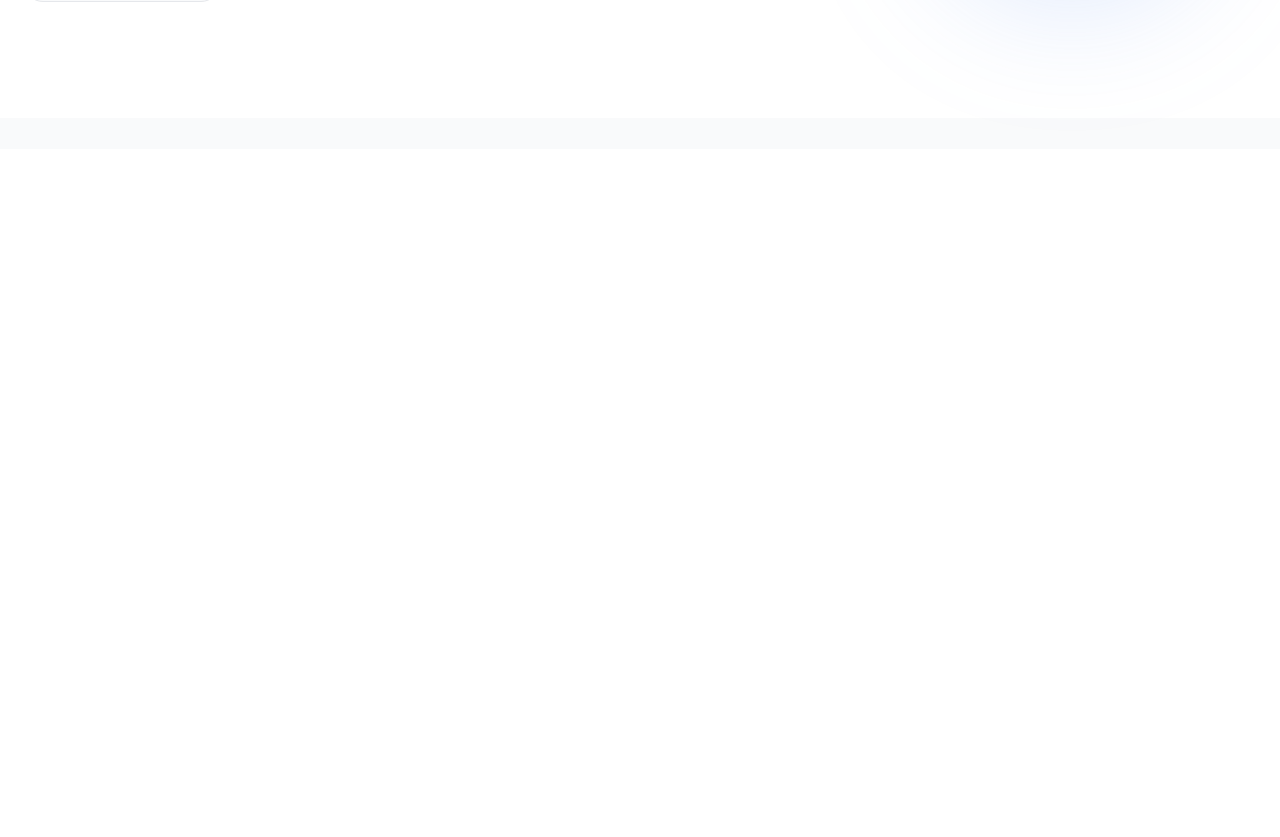
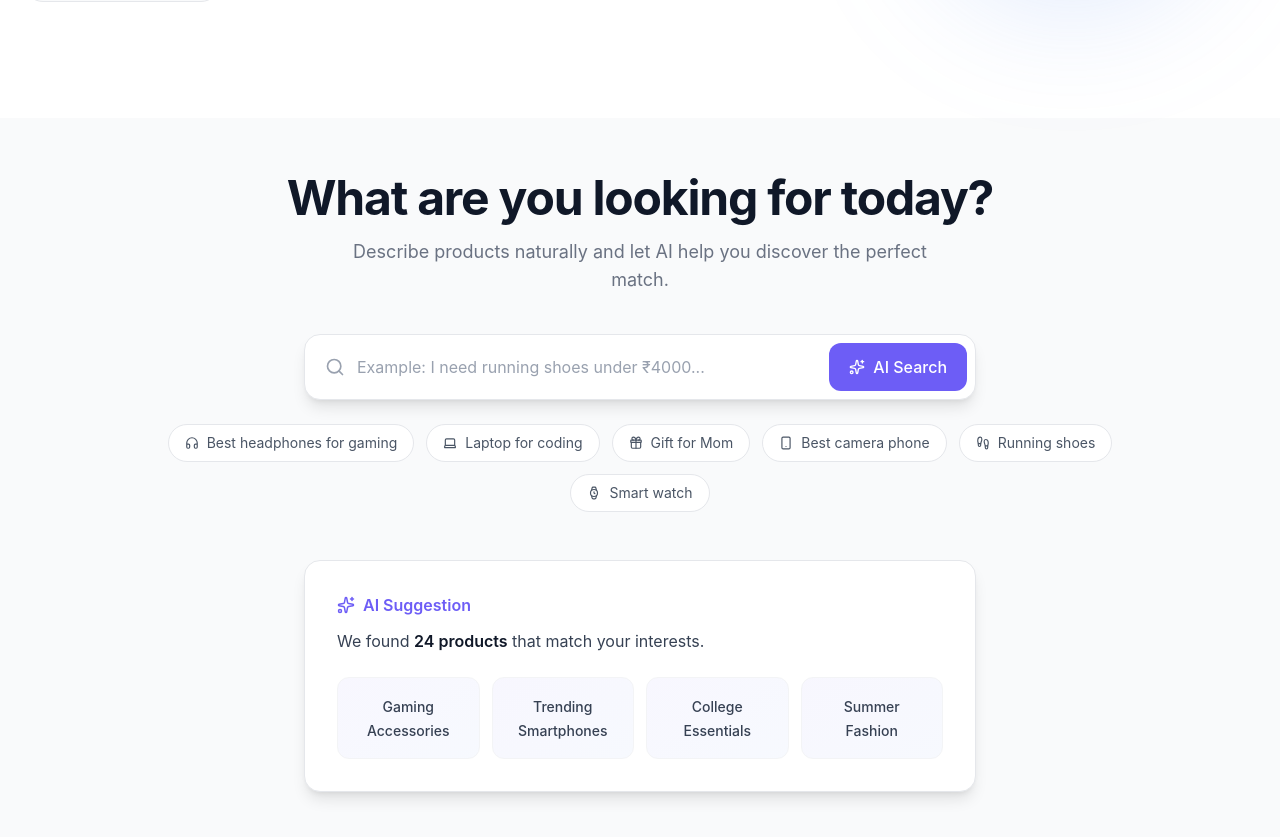
Before and after one commit to shruti-verma49/ShopSense-AI, a React app in the folder frontend/: page / in a window 1280 px wide. Shown: the part 651-1488 px from the top of the page. Before the commit the page ends 800 px from the top, so only its background shows below. Built offline with nearby package versions, Linux system fonts and the light colour scheme; the HTML template or start-up script is replaced by a standard one.

Commit message:
Built AI Shopping Search Section

```diff
--- a/frontend/src/App.jsx
+++ b/frontend/src/App.jsx
@@ -1,11 +1,13 @@
 import Navbar from "./components/Navbar";
 import Hero from "./components/Hero";
+import AISearch from "./components/AISearch";
 
 function App() {
   return (
     <div className="min-h-screen bg-gray-50">
       <Navbar />
       <Hero />
+      <AISearch />
     </div>
   );
 }
--- /dev/null
+++ b/frontend/src/components/AISearch.jsx
@@ -0,0 +1,118 @@
+import { useState } from "react";
+import { motion } from "framer-motion";
+import { Sparkles, Search, Headphones, Laptop, Gift, Smartphone, Footprints, Watch } from "lucide-react";
+
+function AISearch() {
+  const [query, setQuery] = useState("");
+
+  const suggestionChips = [
+    { icon: Headphones, label: "Best headphones for gaming" },
+    { icon: Laptop, label: "Laptop for coding" },
+    { icon: Gift, label: "Gift for Mom" },
+    { icon: Smartphone, label: "Best camera phone" },
+    { icon: Footprints, label: "Running shoes" },
+    { icon: Watch, label: "Smart watch" },
+  ];
+
+  const suggestedCategories = [
+    "Gaming Accessories",
+    "Trending Smartphones",
+    "College Essentials",
+    "Summer Fashion",
+  ];
+
+  return (
+    <section className="bg-gray-50">
+      <div className="max-w-5xl mx-auto px-6 pt-14 pb-20">
+
+        {/* Heading */}
+        <motion.div
+          initial={{ opacity: 0, y: 20 }}
+          whileInView={{ opacity: 1, y: 0 }}
+          viewport={{ once: true }}
+          transition={{ duration: 0.6, ease: "easeOut" }}
+          className="text-center"
+        >
+          <h2 className="text-4xl md:text-5xl font-bold tracking-tight text-gray-900">
+            What are you looking for today?
+          </h2>
+          <p className="mt-4 text-lg text-gray-500 max-w-xl mx-auto">
+            Describe products naturally and let AI help you discover the perfect match.
+          </p>
+        </motion.div>
+
+        {/* Search bar */}
+        <motion.div
+          initial={{ opacity: 0, y: 20 }}
+          whileInView={{ opacity: 1, y: 0 }}
+          viewport={{ once: true }}
+          transition={{ duration: 0.6, ease: "easeOut", delay: 0.1 }}
+          className="mt-10 flex items-center gap-3 bg-white rounded-2xl shadow-lg border border-gray-200 p-2 max-w-2xl mx-auto"
+        >
+          <Search size={20} className="ml-3 text-gray-400 shrink-0" />
+          <input
+            type="text"
+            value={query}
+            onChange={(e) => setQuery(e.target.value)}
+            placeholder="Example: I need running shoes under ₹4000..."
+            className="flex-1 min-w-0 py-3 text-gray-700 placeholder-gray-400 bg-transparent outline-none"
+          />
+          <button className="flex items-center gap-2 px-5 py-3 rounded-xl bg-[#6D5DF6] text-white font-medium hover:bg-[#5b4de0] hover:scale-105 transition-all duration-200 shrink-0">
+            <Sparkles size={16} />
+            <span className="hidden sm:inline">AI Search</span>
+          </button>
+        </motion.div>
+
+        {/* Suggestion chips */}
+        <motion.div
+          initial={{ opacity: 0, y: 20 }}
+          whileInView={{ opacity: 1, y: 0 }}
+          viewport={{ once: true }}
+          transition={{ duration: 0.6, ease: "easeOut", delay: 0.2 }}
+          className="mt-6 flex flex-wrap justify-center gap-3"
+        >
+          {suggestionChips.map(({ icon: Icon, label }) => (
+            <button
+              key={label}
+              onClick={() => setQuery(label)}
+              className="flex items-center gap-2 px-4 py-2 rounded-full bg-white border border-gray-200 text-sm text-gray-600 cursor-pointer hover:bg-gray-100 hover:-translate-y-0.5 hover:border-[#6D5DF6] hover:text-[#6D5DF6] transition-all duration-200"
+            >
+              <Icon size={14} />
+              {label}
+            </button>
+          ))}
+        </motion.div>
+
+        {/* AI Suggestion Card */}
+        <motion.div
+          initial={{ opacity: 0, y: 20 }}
+          whileInView={{ opacity: 1, y: 0 }}
+          viewport={{ once: true }}
+          transition={{ duration: 0.6, ease: "easeOut", delay: 0.3 }}
+          className="mt-12 bg-white rounded-2xl shadow-lg border border-gray-200 p-8 max-w-2xl mx-auto"
+        >
+          <div className="flex items-center gap-2 text-[#6D5DF6] font-semibold">
+            <Sparkles size={18} />
+            AI Suggestion
+          </div>
+          <p className="mt-3 text-gray-700">
+            We found <span className="font-semibold text-gray-900">24 products</span> that match your interests.
+          </p>
+
+          <div className="mt-6 grid grid-cols-2 sm:grid-cols-4 gap-3">
+            {suggestedCategories.map((category) => (
+              <div
+                key={category}
+                className="rounded-xl bg-gradient-to-br from-[#6D5DF6]/5 to-[#5B8DEF]/5 border border-gray-100 p-4 text-center hover:shadow-md hover:border-[#6D5DF6]/30 transition-all duration-200"
+              >
+                <span className="text-sm font-medium text-gray-700">{category}</span>
+              </div>
+            ))}
+          </div>
+        </motion.div>
+      </div>
+    </section>
+  );
+}
+
+export default AISearch;
```
